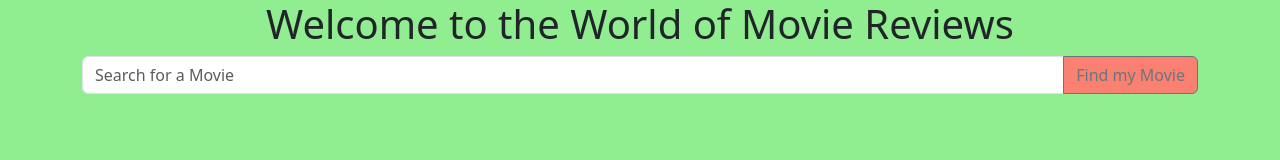
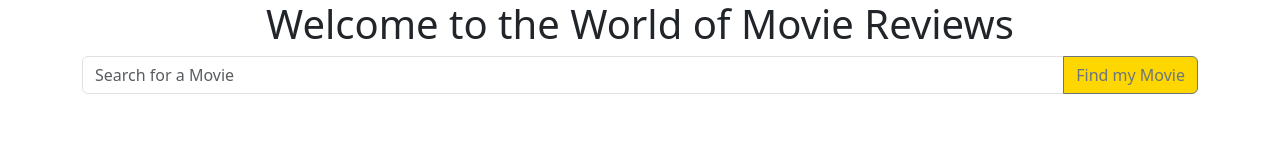
Before and after one commit to aim3pc/ga-final-project, a plain HTML site: page index.html in a window 1280 px wide. Drawn offline with nearby package versions, Linux system fonts and the light colour scheme.

Commit message:
Trying to work through styling

```diff
--- a/index.html
+++ b/index.html
@@ -16,7 +16,7 @@
       </div>
     </div>
     <div id="review" class="col hidden container-fluid">
-      <h2>My Movie Reviews</h2> <br>
+      <h2 style="color: black;">My Movie Reviews</h2> <br>
       </div>
     </div>
     <div id="results"class="container-sm results hidden">
--- a/style.css
+++ b/style.css
@@ -12,13 +12,11 @@ header{
     visibility: hidden;
 }
 
-body{
-    background-color: lightgreen
-}
 .find{
     text-decoration:bolder;
-    background-color:salmon;
+    background-color:gold;
     text-decoration-color: black;
+
 }
 
 .card{
```
